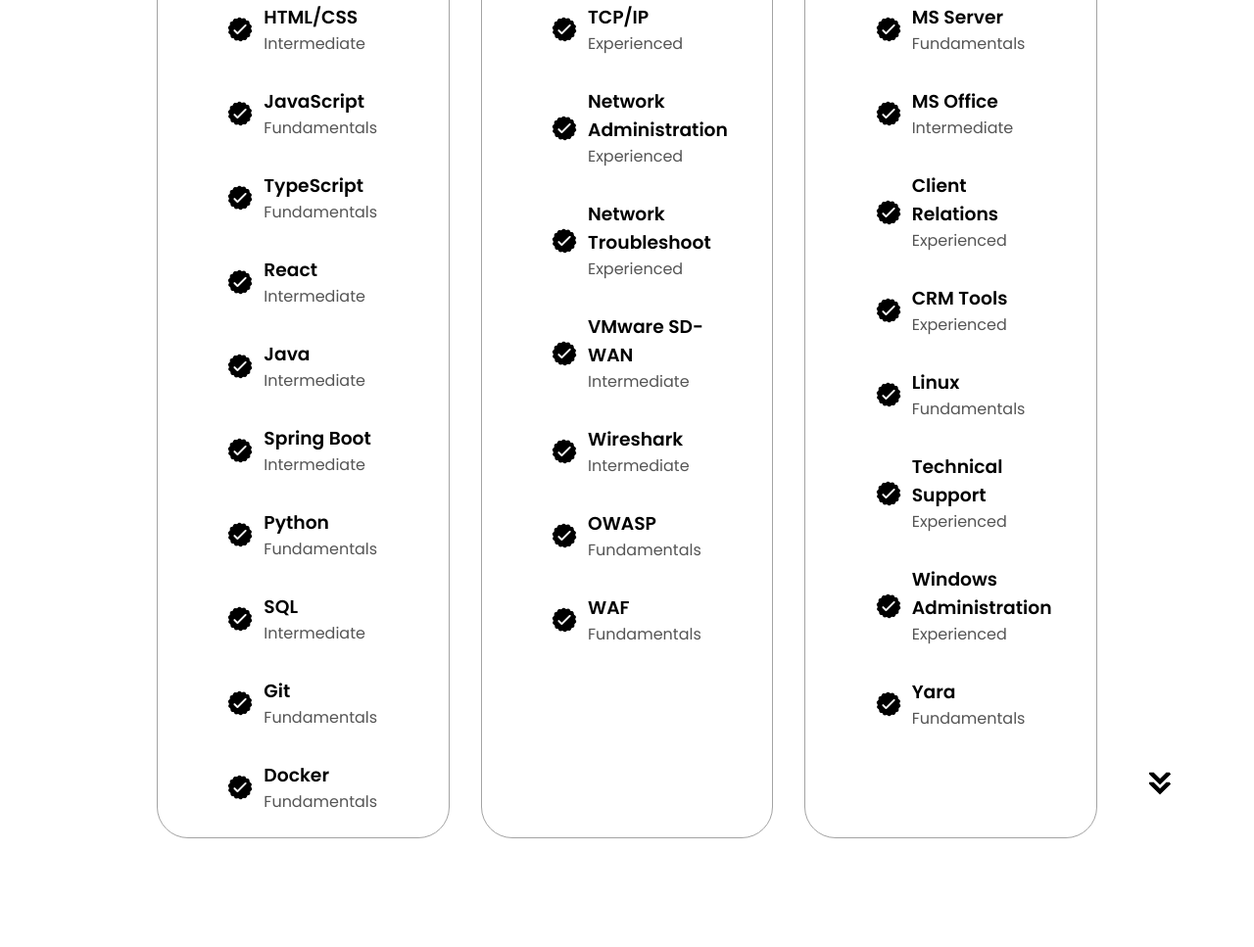
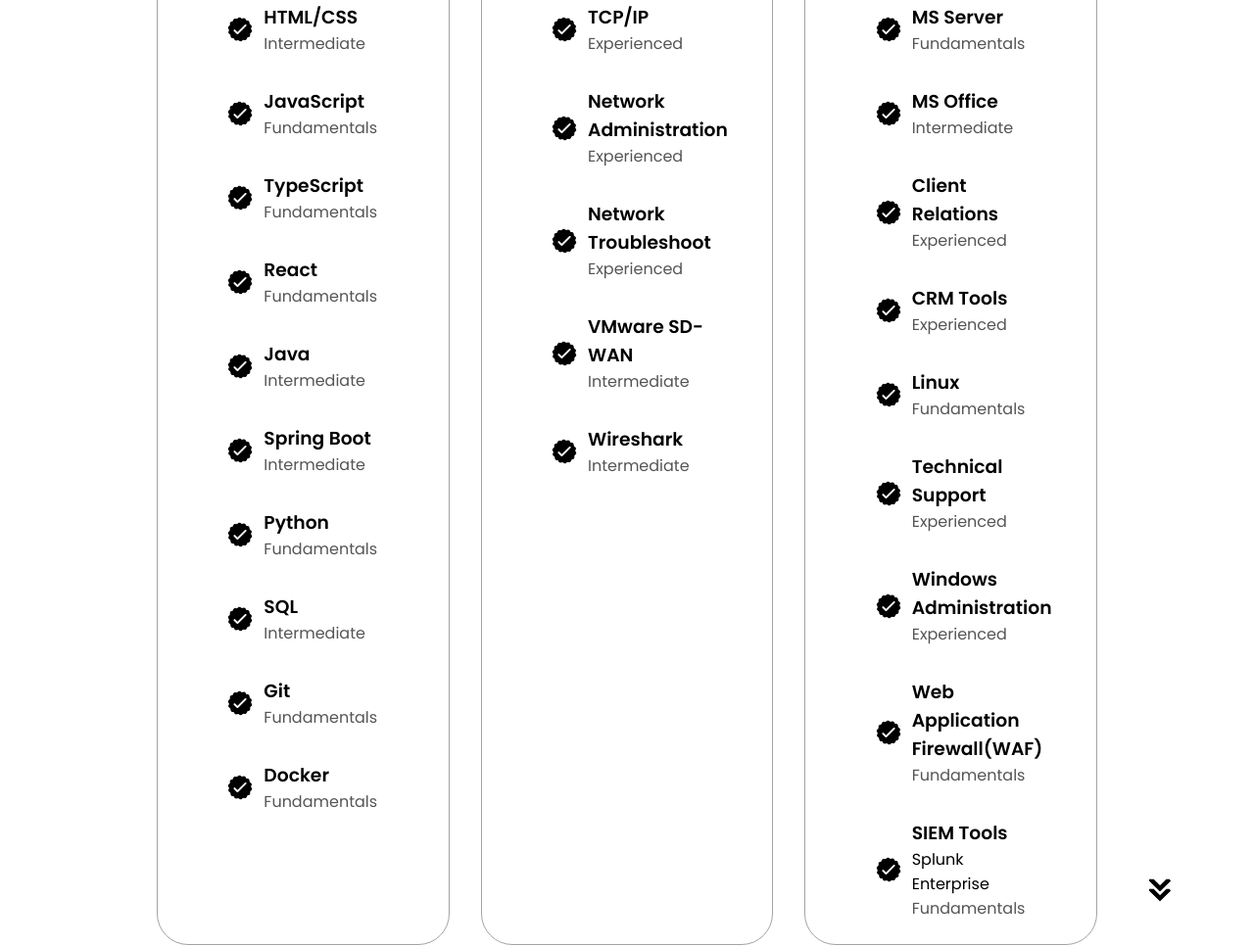
Before and after one commit to milosDamjanovic17/portfolio-website, a plain HTML site: page index.html in a window 1280 px wide. Shown: the part 1921-2888 px from the top of the page at 98% size. Drawn offline with Linux system fonts and the light colour scheme.

Commit message:
Updated skills and CV

```diff
--- a/index.html
+++ b/index.html
@@ -125,7 +125,7 @@
                   class="icon"
                />
                <h3>Course</h3>
-               <p>Poslovna Savrsenost-<br/>Cyber Security Analyst</p>
+               <p>Oktacron.rs - Poslovna Savrsenost<br/>Cyber Security Analyst</p>
             </div>
          </div>
          <br></br>
@@ -196,7 +196,7 @@
                      />
                      <div>
                         <h3>React</h3>
-                        <p>Intermediate</p>
+                        <p>Fundamentals</p>
                      </div>
                   </article>
                   <article>
@@ -325,28 +325,6 @@
                         <p>Intermediate</p>
                      </div>
                   </article>
-                  <article>
-                     <img
-                        src="./assets/checkmark.png"
-                        alt="Experience icon"
-                        class="icon"
-                     />
-                     <div>
-                        <h3>OWASP</h3>
-                        <p>Fundamentals</p>
-                     </div>
-                  </article>
-                  <article>
-                     <img
-                        src="./assets/checkmark.png"
-                        alt="Experience icon"
-                        class="icon"
-                     />
-                     <div>
-                        <h3>WAF</h3>
-                        <p>Fundamentals</p>
-                     </div>
-                  </article>
                </div>
             </div>
             <div class="details-containers">
@@ -436,7 +414,19 @@
                         class="icon"
                      />
                      <div>
-                        <h3>Yara</h3>
+                        <h3>Web Application Firewall(WAF)</h3>
+                        <p>Fundamentals</p>
+                     </div>
+                  </article>
+                  <article>
+                     <img
+                        src="./assets/checkmark.png"
+                        alt="Experience icon"
+                        class="icon"
+                     />
+                     <div>
+                        <h3>SIEM Tools</h3>
+                        <span>Splunk Enterprise</span>
                         <p>Fundamentals</p>
                      </div>
                   </article>
```
Also changed, not shown: 1 other file.
